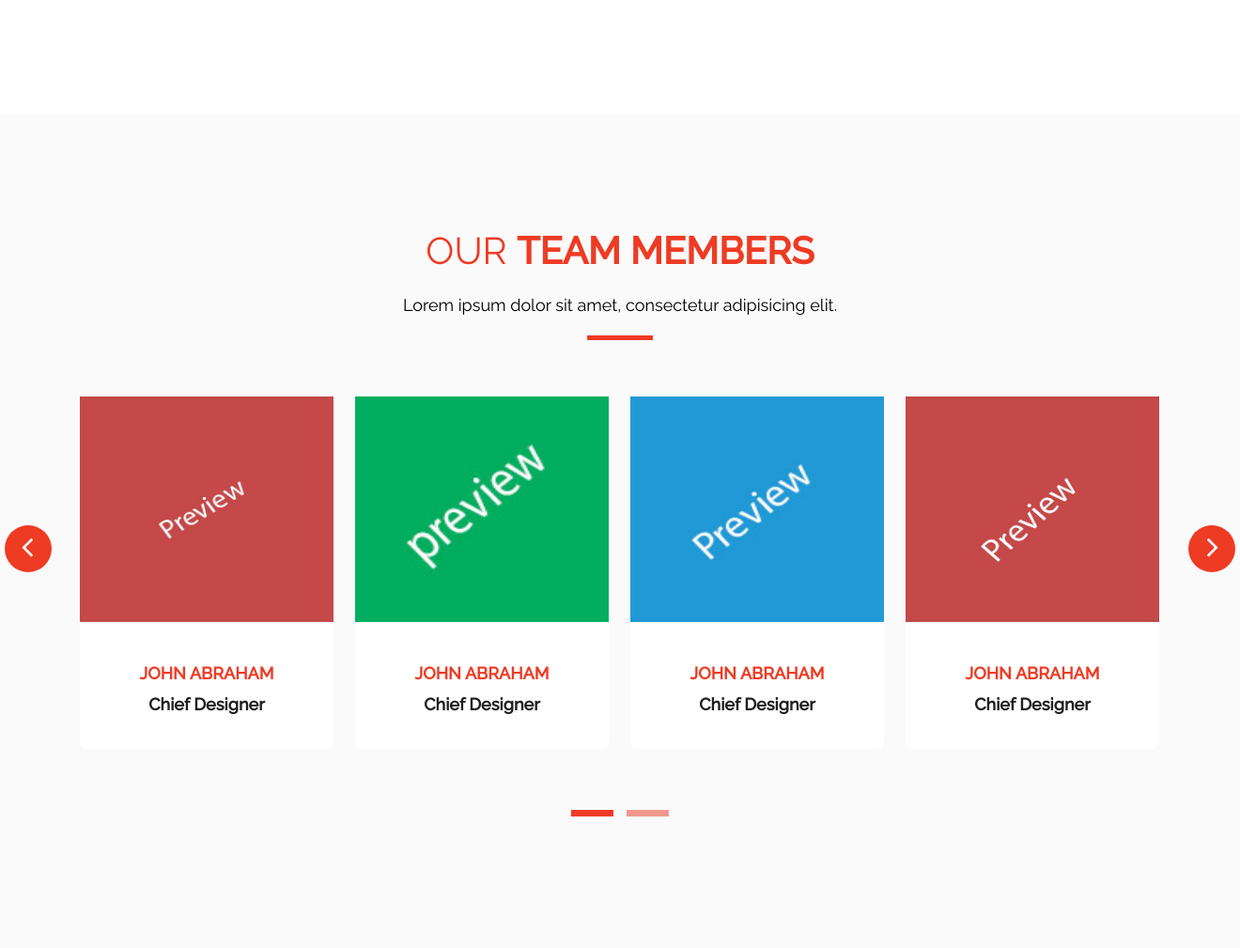
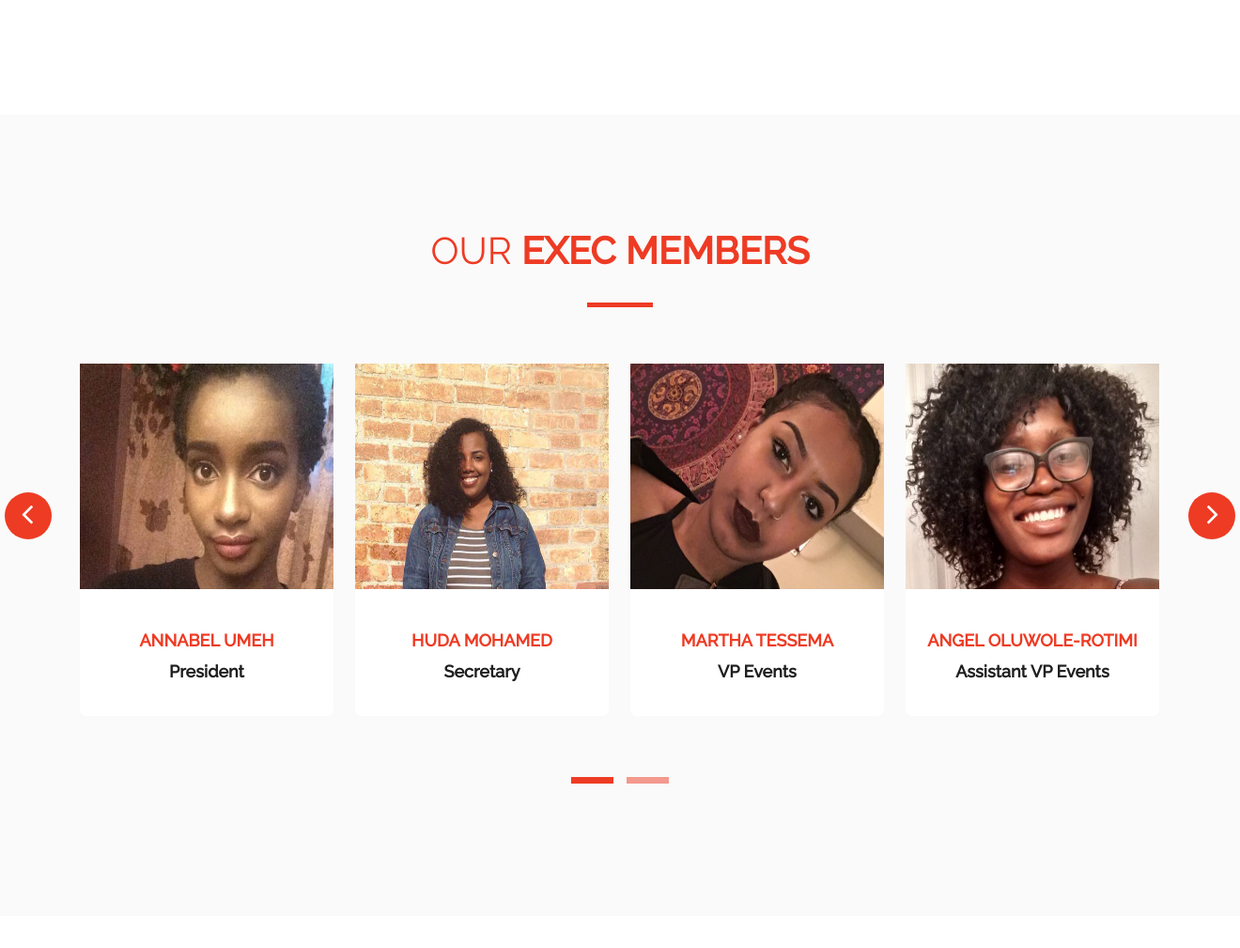
Before and after one commit to nobodyrandom/african-students-assiciation, a PHP site: page / in a window 1320 px wide. Shown: the part 2504-3513 px from the top of the page at 94% size. Run offline with PHP 8.4, Linux system fonts and the light colour scheme; some libraries are stand-ins or nearby versions.

Commit message:
uploaded exec images

```diff
--- a/public_html/css/custom.css
+++ b/public_html/css/custom.css
@@ -1226,9 +1226,15 @@ figcaption .links a {
     z-index: 10;
 }
 
+.center-cropped {
+    object-fit: none; /* Do not scale the image */
+    object-position: center; /* Center the image within the element */
+    height: 350px !important;
+}
+
 .overlay-hover img {
-    width: 100% !important;
-    height: 240px !important;
+    /*width: 100% !important;*/
+     height: 240px !important;
 }
 
 .overlay-effect ul.social {
--- a/public_html/index.html
+++ b/public_html/index.html
@@ -27,7 +27,7 @@
     <link rel="apple-touch-icon" sizes="144x144" href="images/favicons/apple-icon-144x144.png">
     <link rel="apple-touch-icon" sizes="152x152" href="images/favicons/apple-icon-152x152.png">
     <link rel="apple-touch-icon" sizes="180x180" href="images/favicons/apple-icon-180x180.png">
-    <link rel="icon" type="image/png" sizes="192x192"  href="images/favicons/android-icon-192x192.png">
+    <link rel="icon" type="image/png" sizes="192x192" href="images/favicons/android-icon-192x192.png">
     <link rel="icon" type="image/png" sizes="32x32" href="images/favicons/favicon-32x32.png">
     <link rel="icon" type="image/png" sizes="96x96" href="images/favicons/favicon-96x96.png">
     <link rel="icon" type="image/png" sizes="16x16" href="images/favicons/favicon-16x16.png">
@@ -89,7 +89,8 @@
                 <li class="active"><a href="#slider_part" class="page-scroll">Home </a></li>
                 <li><a href="#portfolio" class="page-scroll">Recent Events </a></li>
                 <li><a href="#about" class="page-scroll">About Us </a></li>
-                <li><a href="//www.facebook.com/African-Students-Association-UWO-1533888190178385/" class="page-scroll">Facebook Us</a></li>
+                <li><a href="//www.facebook.com/African-Students-Association-UWO-1533888190178385/" class="page-scroll">Facebook
+                    Us</a></li>
                 <li><a href="#contact" class="page-scroll">Contact Us</a></li>
             </ul>
         </nav>
@@ -547,9 +548,15 @@
                                     <p>The African Students’ Association exists to:</p>
                                     <br>
                                     <ul>
-                                        <li>Celebrate and raise awareness of African culture on campus and around the City of London;</li>
-                                        <li>Provide a platform to discuss the various issues Africans face in Canada and abroad; and,</li>
-                                        <li>To provide a home away from home for African students new to Canada as well as to support them during their enculturation at the University.</li>
+                                        <li>Celebrate and raise awareness of African culture on campus and around the
+                                            City of London;
+                                        </li>
+                                        <li>Provide a platform to discuss the various issues Africans face in Canada and
+                                            abroad; and,
+                                        </li>
+                                        <li>To provide a home away from home for African students new to Canada as well
+                                            as to support them during their enculturation at the University.
+                                        </li>
                                     </ul>
                                     <br>
                                     <a href="#"> Learn More</a>
@@ -588,7 +595,8 @@
                                     <h4>Our Vision</h4>
                                     <p>
                                         To create a better awareness, understanding and appreciation of Africa culture
-                                        at the University to break down social barriers between Africans and non-Africans
+                                        at the University to break down social barriers between Africans and
+                                        non-Africans
                                     </p>
                                     <br>
                                     <a href="#"> Learn More</a>
@@ -790,8 +798,8 @@
         <div class="row">
             <div class="col-md-12 col-sm-12 col-xs-12">
                 <div class="feature_header text-center">
-                    <h3 class="feature_title">Our <b>Team Members</b></h3>
-                    <h4 class="feature_sub">Lorem ipsum dolor sit amet, consectetur adipisicing elit. </h4>
+                    <h3 class="feature_title">Our <b>Exec Members</b></h3>
+                    <!-- <h4 class="feature_sub">Lorem ipsum dolor sit amet, consectetur adipisicing elit. </h4> -->
                     <div class="divider"></div>
                 </div>
             </div>  <!-- Col-md-12 End -->
@@ -800,7 +808,8 @@
                 <div class="item text-center">
                     <div class="single-member">
                         <div class="overlay-hover">
-                            <img src="images/team/pic6.jpg" alt="" class="img-responsive">
+                            <img src="images/team/Annabel%20Umeh%20-%20President.jpg" alt=""
+                                 class="img-responsive">
                             <div class="overlay-effect">
                                 <ul class="social list-inline">
                                     <li><a href=""><i class="fa fa-facebook"></i></a></li>
@@ -809,18 +818,18 @@
                                     <li><a href=""><i class="fa fa-pinterest"></i></a></li>
                                     <li><a href=""><i class="fa fa-skype"></i></a></li>
                                 </ul>
-                                <p>Lorem ipsum dolor sit amet, consectetur adipisicing elit. Possimus dignissimos,
-                                    maxime ea excepturi veritatis itaque. </p>
-                            </div>
-                        </div>
-                        <h3>John Abraham</h3>
-                        <h5>Chief Designer</h5>
+                                <p>President </p>
+                            </div>
+                        </div>
+                        <h3>Annabel Umeh</h3>
+                        <h5>President</h5>
                     </div>
                 </div>  <!-- item wrapper end -->
                 <div class="item text-center">
                     <div class="single-member">
                         <div class="overlay-hover">
-                            <img src="images/team/pic1.jpg" alt="" class="img-responsive">
+                            <img src="images/team/Huda%20Mohamed%20-%20Secretary.jpg" alt=""
+                                 class="img-responsive">
                             <div class="overlay-effect">
                                 <ul class="social list-inline">
                                     <li><a href=""><i class="fa fa-facebook"></i></a></li>
@@ -829,18 +838,18 @@
                                     <li><a href=""><i class="fa fa-pinterest"></i></a></li>
                                     <li><a href=""><i class="fa fa-skype"></i></a></li>
                                 </ul>
-                                <p>Lorem ipsum dolor sit amet, consectetur adipisicing elit. Possimus dignissimos,
-                                    maxime ea excepturi veritatis itaque. </p>
-                            </div>
-                        </div>
-                        <h3>John Abraham</h3>
-                        <h5>Chief Designer</h5>
+                                <p>Secretary </p>
+                            </div>
+                        </div>
+                        <h3>Huda Mohamed</h3>
+                        <h5>Secretary</h5>
                     </div>
                 </div>  <!-- item wrapper end -->
                 <div class="item text-center">
                     <div class="single-member">
                         <div class="overlay-hover">
-                            <img src="images/team/pic2.jpg" alt="" class="img-responsive">
+                            <img src="images/team/Martha%20Tessema%20-%20VP%20Events.jpg" alt=""
+                                 class="img-responsive">
                             <div class="overlay-effect">
                                 <ul class="social list-inline">
                                     <li><a href=""><i class="fa fa-facebook"></i></a></li>
@@ -849,18 +858,18 @@
                                     <li><a href=""><i class="fa fa-pinterest"></i></a></li>
                                     <li><a href=""><i class="fa fa-skype"></i></a></li>
                                 </ul>
-                                <p>Lorem ipsum dolor sit amet, consectetur adipisicing elit. Possimus dignissimos,
-                                    maxime ea excepturi veritatis itaque. </p>
-                            </div>
-                        </div>
-                        <h3>John Abraham</h3>
-                        <h5>Chief Designer</h5>
+                                <p>VP Events </p>
+                            </div>
+                        </div>
+                        <h3>Martha Tessema</h3>
+                        <h5>VP Events</h5>
                     </div>
                 </div>  <!-- item wrapper end -->
                 <div class="item text-center">
                     <div class="single-member">
                         <div class="overlay-hover">
-                            <img src="images/team/pic5.jpg" alt="" class="img-responsive">
+                            <img src="images/team/Angel%20Oluwole-Rotimi-%20Assistant%20VP%20Events.jpg" alt=""
+                                 class="img-responsive">
                             <div class="overlay-effect">
                                 <ul class="social list-inline">
                                     <li><a href=""><i class="fa fa-facebook"></i></a></li>
@@ -869,18 +878,18 @@
                                     <li><a href=""><i class="fa fa-pinterest"></i></a></li>
                                     <li><a href=""><i class="fa fa-skype"></i></a></li>
                                 </ul>
-                                <p>Lorem ipsum dolor sit amet, consectetur adipisicing elit. Possimus dignissimos,
-                                    maxime ea excepturi veritatis itaque. </p>
-                            </div>
-                        </div>
-                        <h3>John Abraham</h3>
-                        <h5>Chief Designer</h5>
+                                <p>Assistant VP Events </p>
+                            </div>
+                        </div>
+                        <h3>Angel Oluwole-Rotimi</h3>
+                        <h5>Assistant VP Events</h5>
                     </div>
                 </div>  <!-- item wrapper end -->
                 <div class="item text-center">
                     <div class="single-member">
                         <div class="overlay-hover">
-                            <img src="images/team/pic4.jpg" alt="" class="img-responsive">
+                            <img src="images/team/Michaella%20Okwu%20-%20Social%20Rep.jpg" alt=""
+                                 class="img-responsive">
                             <div class="overlay-effect">
                                 <ul class="social list-inline">
                                     <li><a href=""><i class="fa fa-facebook"></i></a></li>
@@ -889,15 +898,33 @@
                                     <li><a href=""><i class="fa fa-pinterest"></i></a></li>
                                     <li><a href=""><i class="fa fa-skype"></i></a></li>
                                 </ul>
-                                <p>Lorem ipsum dolor sit amet, consectetur adipisicing elit. Possimus dignissimos,
-                                    maxime ea excepturi veritatis itaque. </p>
-                            </div>
-                        </div>
-                        <h3>John Abraham</h3>
-                        <h5>Chief Designer</h5>
+                                <p>Social Rep </p>
+                            </div>
+                        </div>
+                        <h3>Michaella Okwu</h3>
+                        <h5>Social Rep</h5>
                     </div>
                 </div>  <!-- item wrapper end -->
-
+                <div class="item text-center">
+                    <div class="single-member">
+                        <div class="overlay-hover">
+                            <img src="images/team/Mimi%20Otobo%20-%20VP%20Communications.jpg" alt=""
+                                 class="img-responsive">
+                            <div class="overlay-effect">
+                                <ul class="social list-inline">
+                                    <li><a href=""><i class="fa fa-facebook"></i></a></li>
+                                    <li><a href=""><i class="fa fa-google-plus"></i></a></li>
+                                    <li><a href=""><i class="fa fa-twitter"></i></a></li>
+                                    <li><a href=""><i class="fa fa-pinterest"></i></a></li>
+                                    <li><a href=""><i class="fa fa-skype"></i></a></li>
+                                </ul>
+                                <p>VP Communications </p>
+                            </div>
+                        </div>
+                        <h3>Mimi Otobo</h3>
+                        <h5>VP Communications</h5>
+                    </div>
+                </div>  <!-- item wrapper end -->
             </div>
         </div>
     </div> <!-- Conatiner Team end -->
@@ -1403,17 +1430,25 @@
                     <div class="footer_menu_contact">
                         <ul>
                             <li><i class="fa fa-home"></i>
-                                <span> <a href="https://www.google.ca/maps/place/Western+University/@43.0095971,-81.2759223,17z/data=!3m1!4b1!4m2!3m1!1s0x882eee0e6ac42bd1:0xaa87f353aab9799b?hl=en">1151 Richmond St, London ON</a> </span></li>
+                                <span> <a
+                                        href="https://www.google.ca/maps/place/Western+University/@43.0095971,-81.2759223,17z/data=!3m1!4b1!4m2!3m1!1s0x882eee0e6ac42bd1:0xaa87f353aab9799b?hl=en">1151 Richmond St, London ON</a> </span>
+                            </li>
                             <li><i class="fa fa-phone"></i>
                                 <span> +1 (519) 661-2111</span></li>
                             <li><i class="fa fa-envelope"></i>
-                                <span><a href="mailto:asawesternontario@gmail.com"> asawesternontario@gmail.com </a></span></li>
+                                <span><a
+                                        href="mailto:asawesternontario@gmail.com"> asawesternontario@gmail.com </a></span>
+                            </li>
                             <li><i class="fa fa-facebook"></i>
-                                <span><a href="https://www.facebook.com/African-Students-Association-UWO-1533888190178385">Find us on Facebook</a></span></li>
+                                <span><a
+                                        href="https://www.facebook.com/African-Students-Association-UWO-1533888190178385">Find us on Facebook</a></span>
+                            </li>
                             <li><i class="fa fa-twitter"></i>
                                 <span><a href="https://twitter.com/asawestern">Follow us on Twitter</a></span></li>
                             <li><i class="fa fa-instagram"></i>
-                                <span><a href="https://www.instagram.com/asa_westernuniversity/">Find us on Instagram</a></span></li>
+                                <span><a
+                                        href="https://www.instagram.com/asa_westernuniversity/">Find us on Instagram</a></span>
+                            </li>
                         </ul>
                     </div>
                 </div>
```
Also changed, not shown: public_html/images/team/Angel Oluwole-Rotimi- Assistant VP Events.jpg (added), public_html/images/team/Angel Oluwole-Rotimi- Assistant VP Events1.jpg (added), public_html/images/team/Annabel Umeh - President.jpg (added), public_html/images/team/Annabel Umeh - President1.jpg (added), public_html/images/team/Huda Mohamed - Secretary.jpg (added), public_html/images/team/Huda Mohamed - Secretary1.jpg (added), public_html/images/team/Martha Tessema - VP Events.jpg (added), public_html/images/team/Martha Tessema - VP Events1.jpg (added), public_html/images/team/Michaella Okwu - Social Rep.jpg (added), public_html/images/team/Michaella Okwu - Social Rep1.jpg (added), public_html/images/team/Mimi Otobo - VP Communications.jpg (added), public_html/images/team/Mimi Otobo - VP Communications1.jpg (added), public_html/images/team/pic1.jpg (deleted), public_html/images/team/pic2.jpg (deleted), 4 more files.
